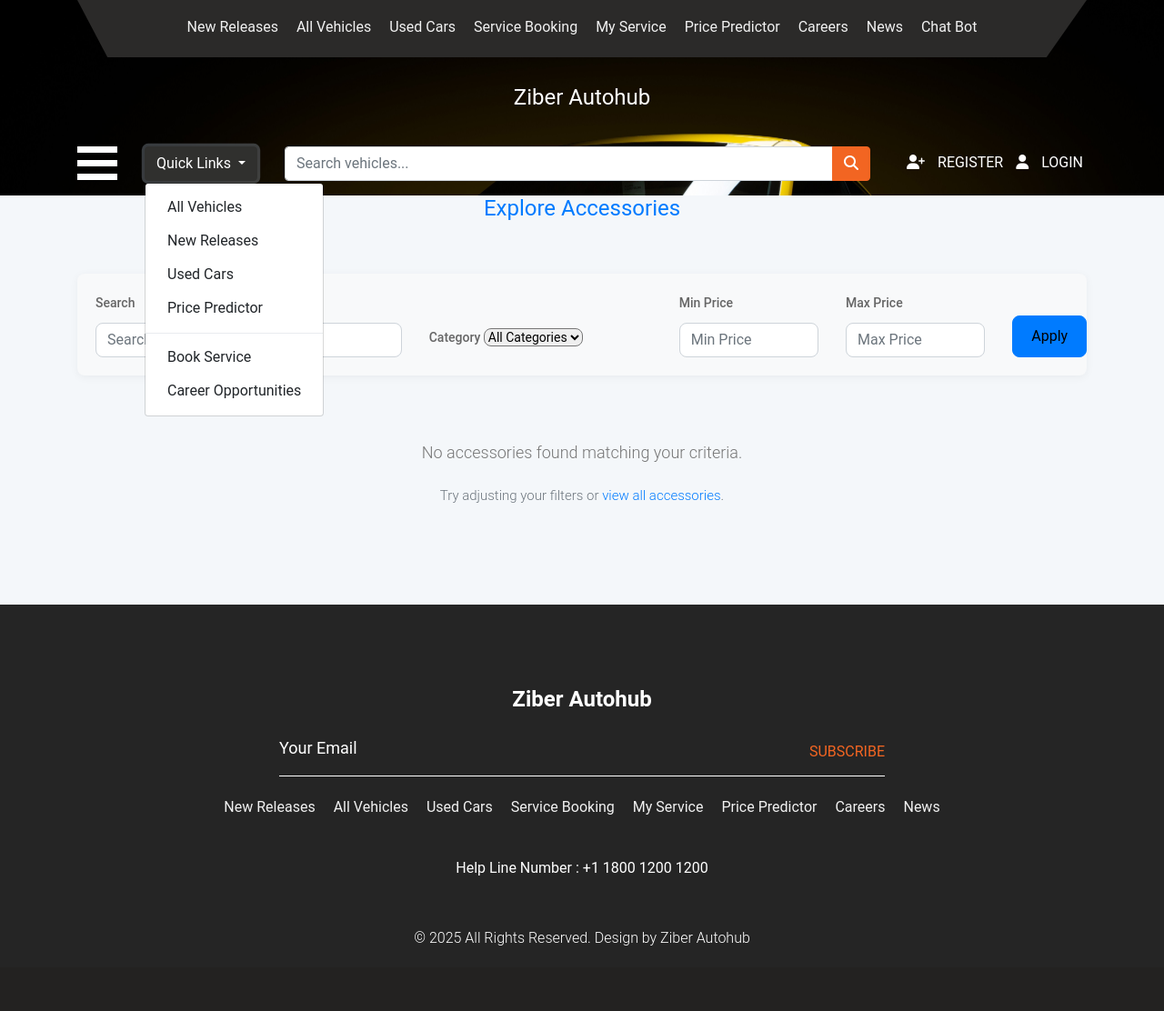
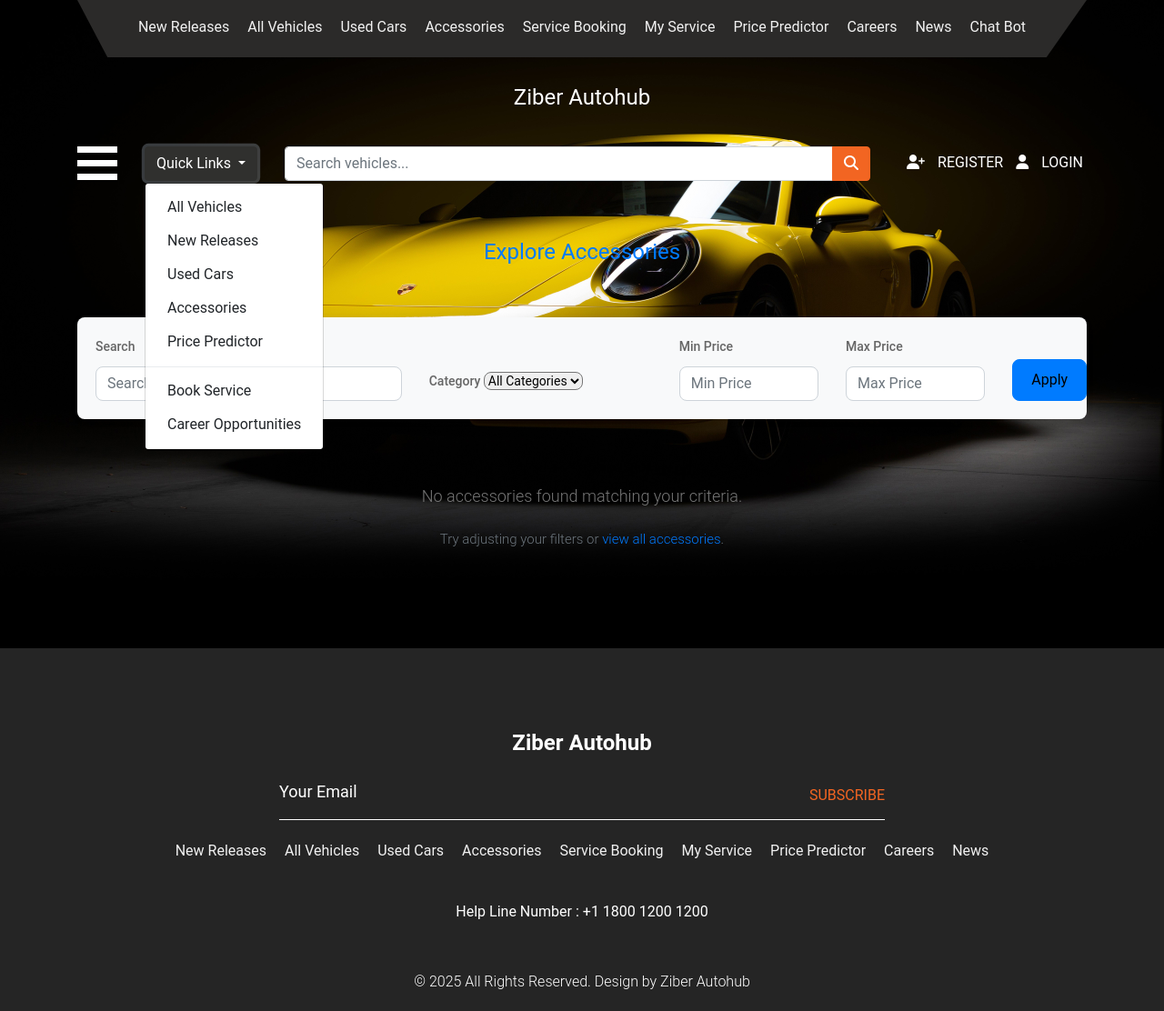
Before and after one commit to srishticampus/Ziber_Autohub, a Django app: page /accessories/ in a window 1280 px wide, after a click on "Quick Links". Shown: the whole page at 91% size. Before the commit the page ends 1040 px from the top, so only its background shows below. Run offline with Django 5.2, Linux system fonts and the light colour scheme; data that the repository does not hold is empty; some libraries are stand-ins or nearby versions.

Commit message:
modified base.html to include new feature links

```diff
--- a/hub/templates/base.html
+++ b/hub/templates/base.html
@@ -33,7 +33,7 @@
       href="{% static 'css/jquery.mCustomScrollbar.min.css' %}"
     />
     {# Using Font Awesome 6 for more modern icons and better compatibility #}
-    <link rel="stylesheet" href="https://cdnjs.cloudflare.com/ajax/libs/font-awesome/6.5.2/css/all.min.css" integrity="sha512-SnH5WK+bZxgPHs44uWIX+LLJAJ9/2PkPKZ5QiAj6Ta86w+fsb2TkcmfRyVX3pBnMFcV7oQPJkl9QevSCWr3W6A==" crossorigin="anonymous" referrerpolicy="no-referrer" />
+    <link rel="stylesheet" href="https://cdnjs.cloudflare.com/ajax/libs/font-awesome/6.5.2/css/all.min.css" xintegrity="sha512-SnH5WK+bZxgPHs44uWIX+LLJAJ9/2PkPKZ5QiAj6Ta86w+fsb2TkcmfRyVX3pBnMFcV7oQPJkl9QevSCWr3W6A==" crossorigin="anonymous" referrerpolicy="no-referrer" />
 
     <link
       href="https://fonts.googleapis.com/css?family=Poppins:400,700&display=swap"
@@ -67,6 +67,7 @@
                   <li><a href="{% url 'hub:new_car_list' %}">New Releases</a></li>
                   <li><a href="{% url 'hub:car_list' %}">All Vehicles</a></li>
                   <li><a href="{% url 'hub:used_car_list' %}">Used Cars</a></li>
+                  <li><a href="{% url 'hub:accessory_list' %}">Accessories</a></li> {# NEW: Accessories Link #}
                   <li><a href="{% url 'hub:book_service' %}">Service Booking</a></li>
                   <li><a href="{% url 'hub:my_service_bookings' %}">My Service</a></li>
                   <li><a href="{% url 'hub:predict_price' %}">Price Predictor</a></li>
@@ -83,7 +84,7 @@
         <div class="container">
           <div class="row">
             <div class="col-sm-12">
-              <div class="logo" style="position: relative; z-index: 100;"> {# ADDED THIS STYLE #}
+              <div class="logo" style="position: relative; z-index: 100;">
                 <a href="{% if user.is_authenticated %}{% url 'hub:home' %} {% else %} {% url 'hub:demo' %}{% endif %}"> <h1 class="text-white">Ziber Autohub</h1></a>
               </div>
             </div>
@@ -100,7 +101,9 @@
               <a href="{% url 'hub:home' %}">Home</a>
               <a href="{% url 'hub:car_list' %}">All Vehicles</a>
               <a href="{% url 'hub:new_car_list' %}">New Releases</a>
-              <a href="{% url 'hub:used_car_list' %}">Used Cars</a> <a href="{% url 'hub:predict_price' %}">Price Predictor</a>
+              <a href="{% url 'hub:used_car_list' %}">Used Cars</a>
+              <a href="{% url 'hub:accessory_list' %}">Accessories</a> {# NEW: Accessories Link #}
+              <a href="{% url 'hub:predict_price' %}">Price Predictor</a>
               <a href="{% url 'hub:book_service' %}">Services</a>
               <a href="{% url 'hub:job_list' %}">Careers</a>
               <a href="{% url 'hub:news' %}">News</a>
@@ -130,7 +133,9 @@
               <div class="dropdown-menu" aria-labelledby="dropdownMenuButton">
                 <a class="dropdown-item" href="{% url 'hub:car_list' %}">All Vehicles</a>
                 <a class="dropdown-item" href="{% url 'hub:new_car_list' %}">New Releases</a>
-                <a class="dropdown-item" href="{% url 'hub:used_car_list' %}">Used Cars</a> <a class="dropdown-item" href="{% url 'hub:predict_price' %}">Price Predictor</a>
+                <a class="dropdown-item" href="{% url 'hub:used_car_list' %}">Used Cars</a>
+                <a class="dropdown-item" href="{% url 'hub:accessory_list' %}">Accessories</a> {# NEW: Accessories Link #}
+                <a class="dropdown-item" href="{% url 'hub:predict_price' %}">Price Predictor</a>
                 <div class="dropdown-divider"></div>
                 <a class="dropdown-item" href="{% url 'hub:book_service' %}">Book Service</a>
                 <a class="dropdown-item" href="{% url 'hub:job_list' %}">Career Opportunities</a>
@@ -158,7 +163,7 @@
                       {% if user.is_authenticated %}
                         <div class="login_menu">
                           <ul>
-                            {% comment %} <a href="{% url 'hub:my_chats' %}">My Chats</a> {% endcomment %}
+                            {# <a href="{% url 'hub:my_chats' %}">My Chats</a> #}
                               <li class="mx-1"><a href="{% url 'hub:view_cart' %}">
                                   <i class="fa fa-shopping-cart" aria-hidden="true"></i>
                                   <span class="padding_10">Cart</span></a>
@@ -185,13 +190,12 @@
             </div>
         </div>
       </div>
-      </div>
     {% block content %} {% endblock %}
 
     <div class="footer_section layout_padding">
       <div class="container">
         <div class="footer_logo">
-         <a href="{% url 'hub:home' %}"> <h1 class="text-white fw-bold">Ziber Autohub</h1></a>
+          <a href="{% url 'hub:home' %}"> <h1 class="text-white fw-bold">Ziber Autohub</h1></a>
         </div>
         <div class="input_bt">
           <input
@@ -209,7 +213,9 @@
           <ul>
             <li><a href="{% url 'hub:new_car_list' %}">New Releases</a></li>
             <li><a href="{% url 'hub:car_list' %}">All Vehicles</a></li>
-            <li><a href="{% url 'hub:used_car_list' %}">Used Cars</a></li> <li><a href="{% url 'hub:book_service' %}">Service Booking</a></li>
+            <li><a href="{% url 'hub:used_car_list' %}">Used Cars</a></li>
+            <li><a href="{% url 'hub:accessory_list' %}">Accessories</a></li> {# NEW: Accessories Link #}
+            <li><a href="{% url 'hub:book_service' %}">Service Booking</a></li>
             <li><a href="{% url 'hub:my_service_bookings' %}">My Service</a></li>
             <li><a href="{% url 'hub:predict_price' %}">Price Predictor</a></li>
             <li><a href="{% url 'hub:job_list' %}">Careers</a></li>
@@ -269,7 +275,7 @@
 
     {% block scripts %}
     {# Bootstrap 5 Bundle JS (includes Popper.js) - this is essential for modals and dropdowns #}
-    <script src="https://cdn.jsdelivr.net/npm/bootstrap@5.3.3/dist/js/bootstrap.bundle.min.js" integrity="sha384-YvpcrYf0tY3lHB60NNkmXc5s9fDVZLESaAA55NDzOxhy9GkcIdslK1eN7N6jIeHz" crossorigin="anonymous"></script>
+    <script src="https://cdn.jsdelivr.net/npm/bootstrap@5.3.3/dist/js/bootstrap.bundle.min.js" xintegrity="sha384-YvpcrYf0tY3lHB60NNkmXc5s9fDVZLESaAA55NDzOxhy9GkcIdslK1eN7N6jIeHz" crossorigin="anonymous"></script>
 
     {# Your custom scripts - load them AFTER Bootstrap #}
     {# Only include jQuery if absolutely necessary for these files. If not, remove it. #}
```
